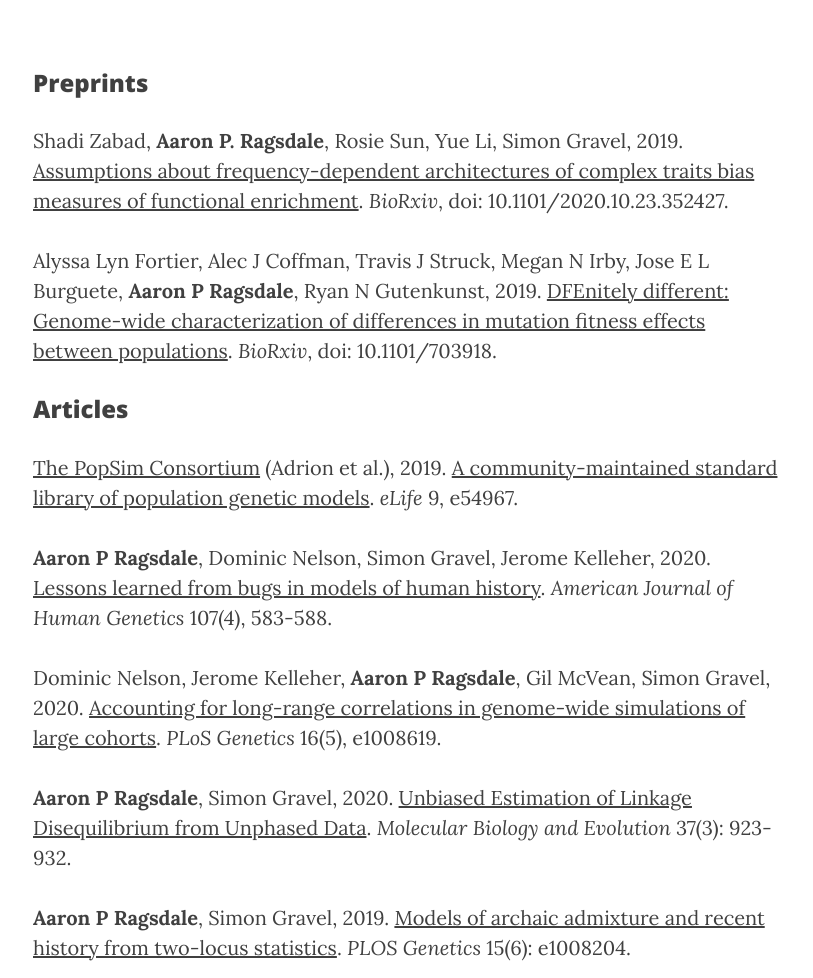
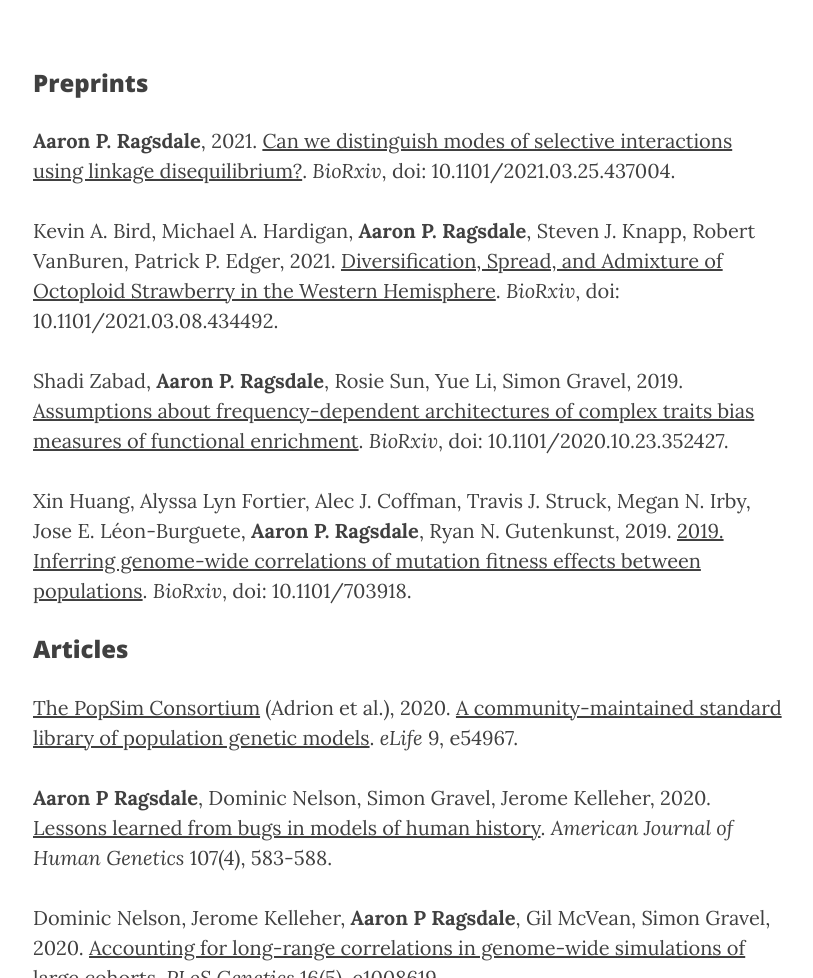
Before and after one commit to apragsdale/apragsdale.github.io, a Jekyll site: the page built from 3_publications.md, in a window 1280 px wide and 1400 px high. Shown: the part 422-1400 px from the top of the window, without its empty margins (232-1045 px from the left). Built offline with Jekyll 4.4.1, drawn with Linux system fonts in a browser that asks for light colours; nearby versions of some CDN libraries.

Commit message:
update pubs

```diff
--- a/3_publications.md
+++ b/3_publications.md
@@ -6,17 +6,24 @@ header-img: "img/Banner3.jpg"
 
 ### Preprints
 
+**Aaron P. Ragsdale**, 2021. [Can we distinguish modes of selective interactions using linkage disequilibrium?](https://www.biorxiv.org/content/10.1101/2021.03.25.437004v1).
+*BioRxiv*, doi: 10.1101/2021.03.25.437004.
+
+Kevin A. Bird, Michael A. Hardigan, **Aaron P. Ragsdale**, Steven J. Knapp, Robert VanBuren, Patrick P. Edger, 2021.
+[Diversification, Spread, and Admixture of Octoploid Strawberry in the Western Hemisphere](https://www.biorxiv.org/content/10.1101/2021.03.08.434492v2).
+*BioRxiv*, doi: 10.1101/2021.03.08.434492.
+
 Shadi Zabad, **Aaron P. Ragsdale**, Rosie Sun, Yue Li, Simon Gravel, 2019.
 [Assumptions about frequency-dependent architectures of complex traits bias measures of functional enrichment](https://www.biorxiv.org/content/10.1101/2020.10.23.352427).
 *BioRxiv*, doi: 10.1101/2020.10.23.352427.
 
-Alyssa Lyn Fortier, Alec J Coffman, Travis J Struck, Megan N Irby, Jose E L Burguete, **Aaron P Ragsdale**, Ryan N Gutenkunst, 2019.
-[DFEnitely different: Genome-wide characterization of differences in mutation fitness effects between populations](https://doi.org/10.1101/703918).
+Xin Huang, Alyssa Lyn Fortier, Alec J. Coffman, Travis J. Struck, Megan N. Irby, Jose E. Léon-Burguete, **Aaron P. Ragsdale**, Ryan N. Gutenkunst, 2019.
+[2019. Inferring genome-wide correlations of mutation fitness effects between populations](https://doi.org/10.1101/703918v2).
 *BioRxiv*, doi: 10.1101/703918.
 
 ### Articles
 
-[The PopSim Consortium](https://github.com/popsim-consortium) (Adrion et al.), 2019.
+[The PopSim Consortium](https://github.com/popsim-consortium) (Adrion et al.), 2020.
 [A community-maintained standard library of population genetic models](https://elifesciences.org/articles/54967).
 *eLife* 9, e54967.
 
```
